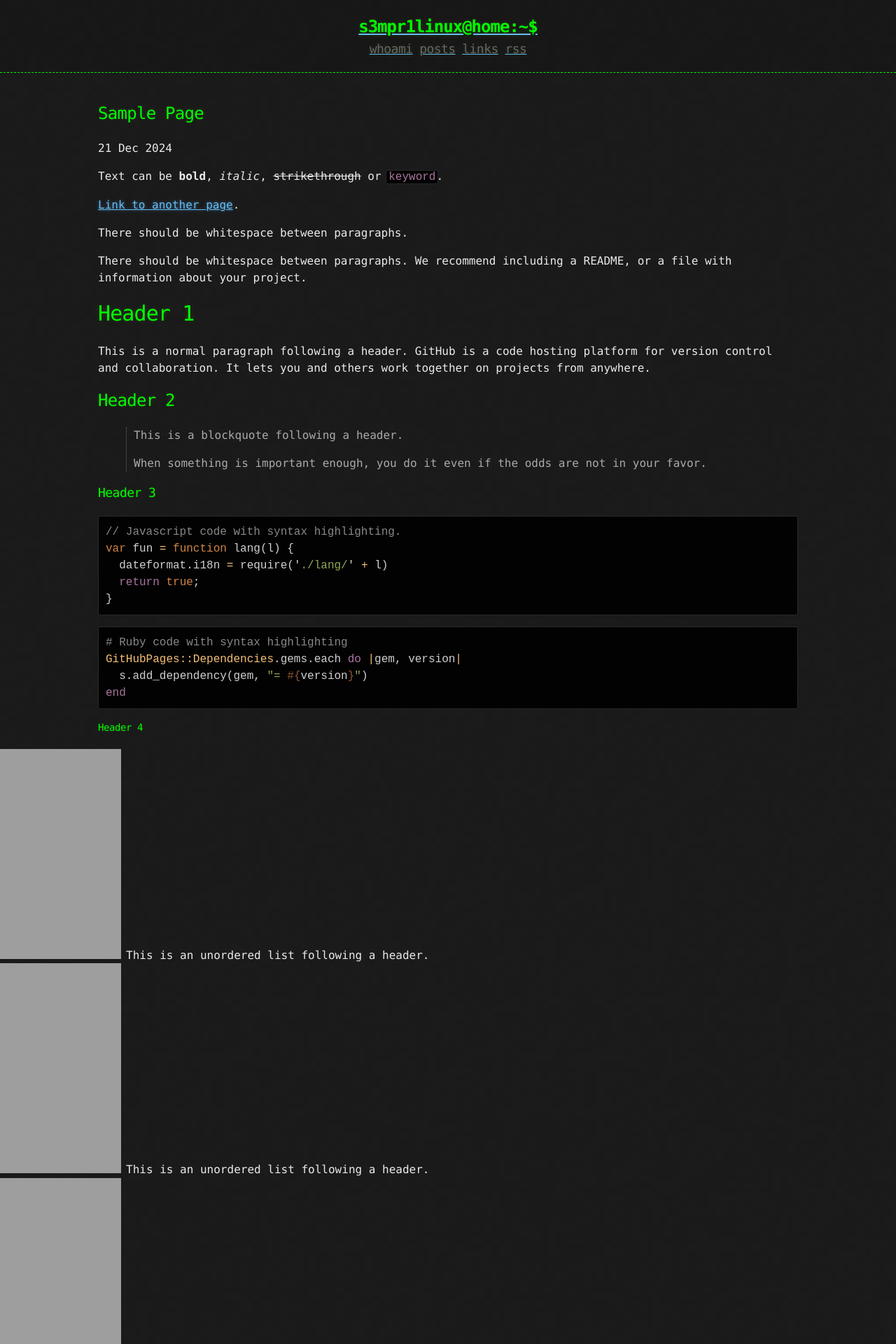
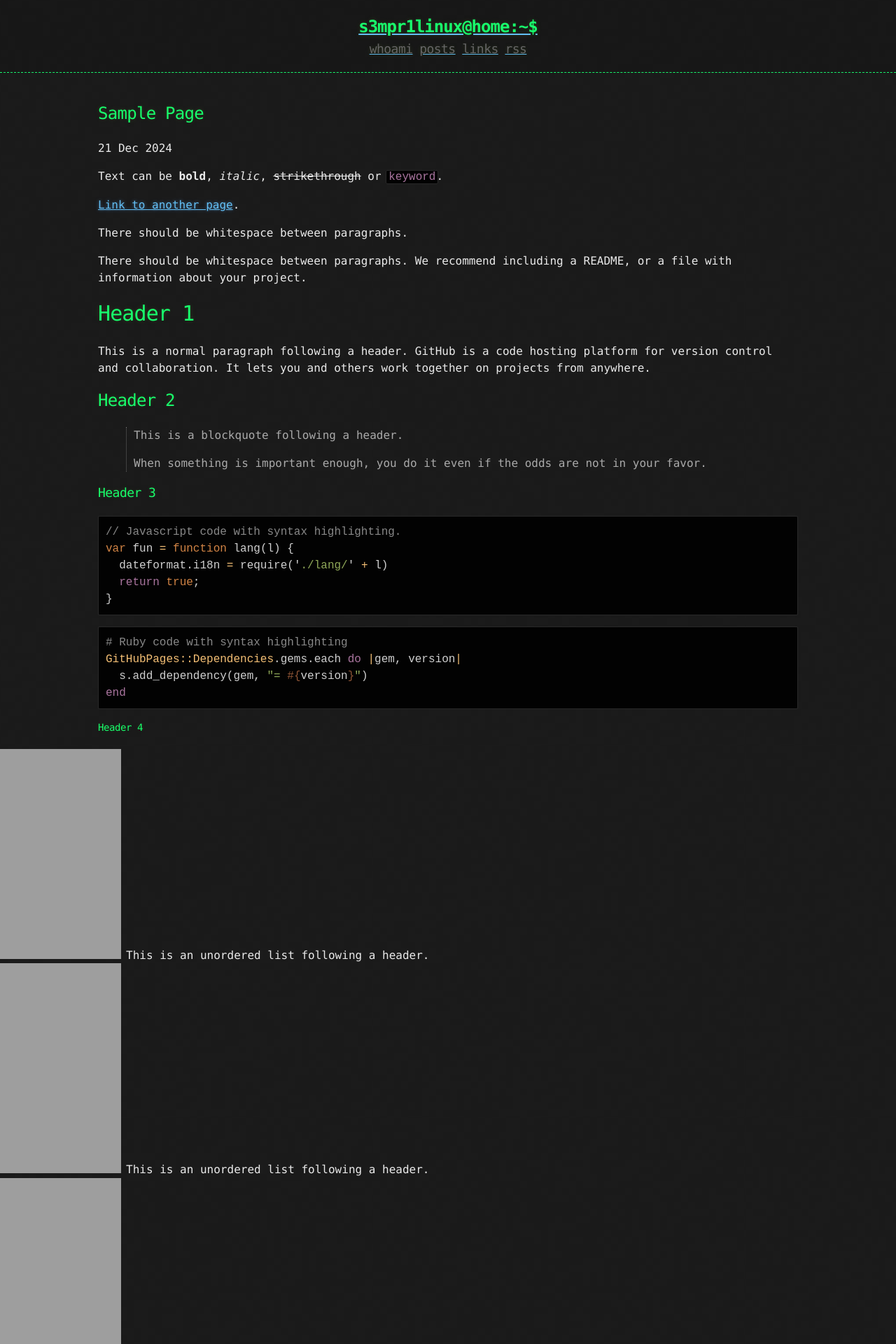
Before and after one commit to s3mPr1linux/s3mPr1linux.github.io, a Jekyll site: the page built from _posts/2024-12-21-Sample-Page.md, in a window 1280 px wide. Shown: the top 1920 px of the page at 70% size. Built offline with Jekyll 4.4.1, drawn with Linux system fonts in a browser that asks for light colours.

Commit message:
Commit Session Test

```diff
--- a/_sass/_default_colors.scss
+++ b/_sass/_default_colors.scss
@@ -7,7 +7,7 @@ $alto: #d0d0d0;
 $bouquet: #aa759f;
 $chelsea-cucumber: #90a959;
 $cod-grey: #151515;
-$conifer: #00FF00;
+$conifer: #18FF6D;
 $dove-grey: #666;
 $gallery: #eaeaea;
 $grey: #888;
```
